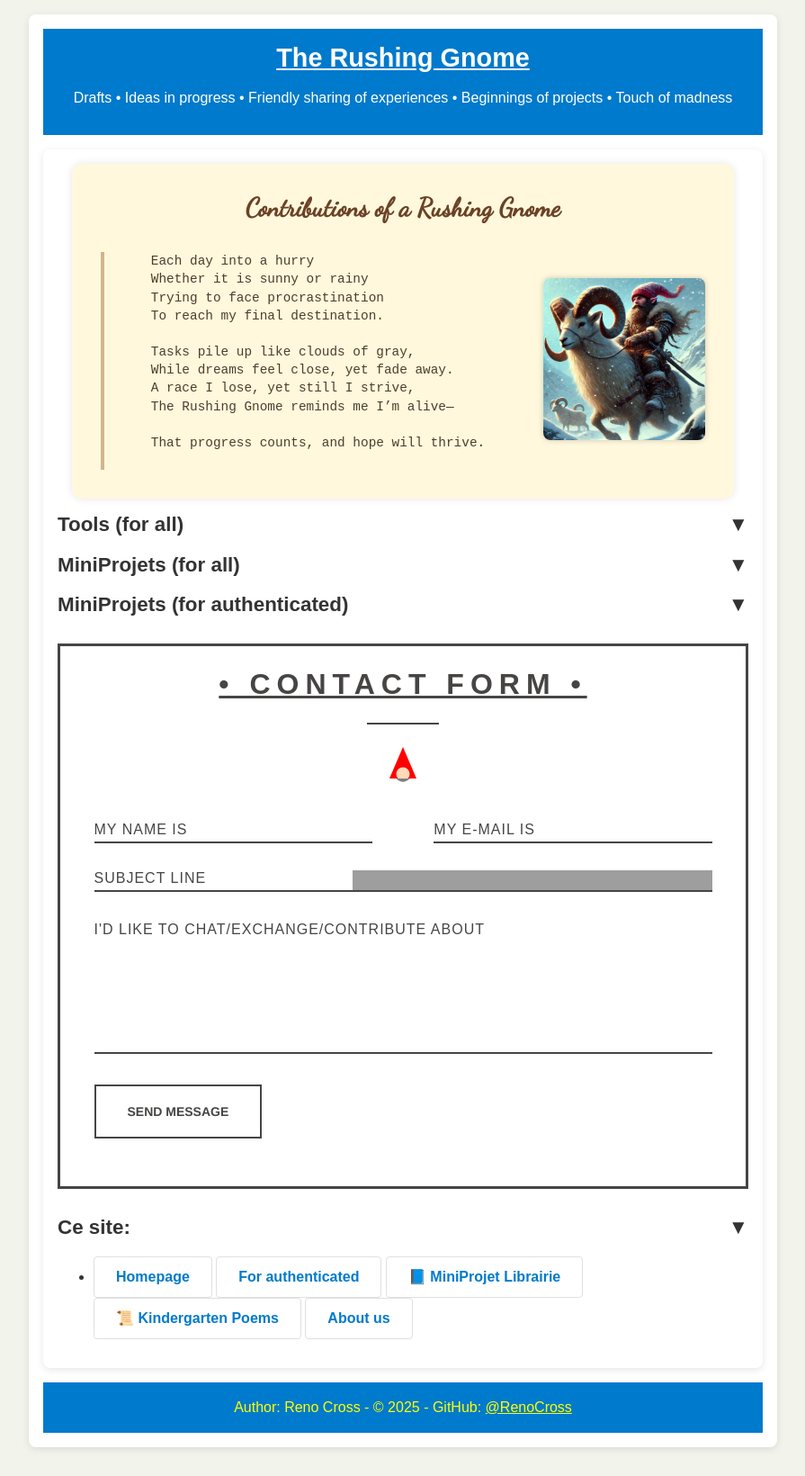
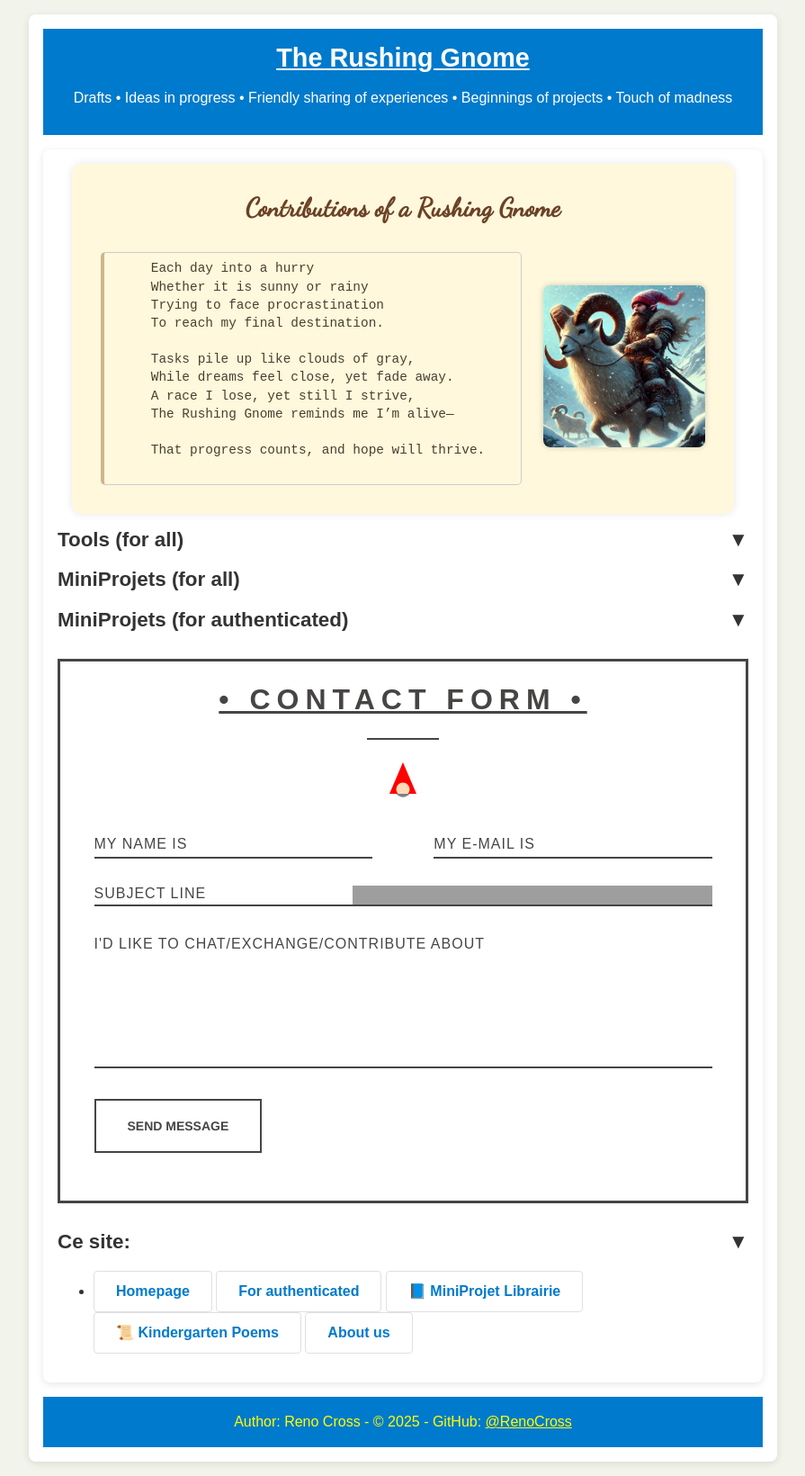
Before and after one commit to RenoCross/the-rushing-gnome, a Jekyll site: the page built from index.html, in a window 1280 px wide. Shown: the whole page at 90% size, without its empty margins (192-1087 px from the left). Built offline with Jekyll 4.4.1, drawn with Linux system fonts in a browser that asks for light colours; grey boxes are pictures that could not be loaded.

Commit message:
Update style.css

```diff
--- a/assets/css/style.css
+++ b/assets/css/style.css
@@ -486,3 +486,16 @@
   font-size: 1.07em !important;
   margin-top: 1em;
 }
+
+/* -------------------------------------------- */
+/*                   library                    */
+details summary {
+	font-weight: bold;
+	margin-top: 0.5em;
+}
+pre {
+	background-color: #f4f4f4;
+	padding: 0.5em;
+	border: 1px solid #ccc;
+	border-radius: 5px;
+}
```
